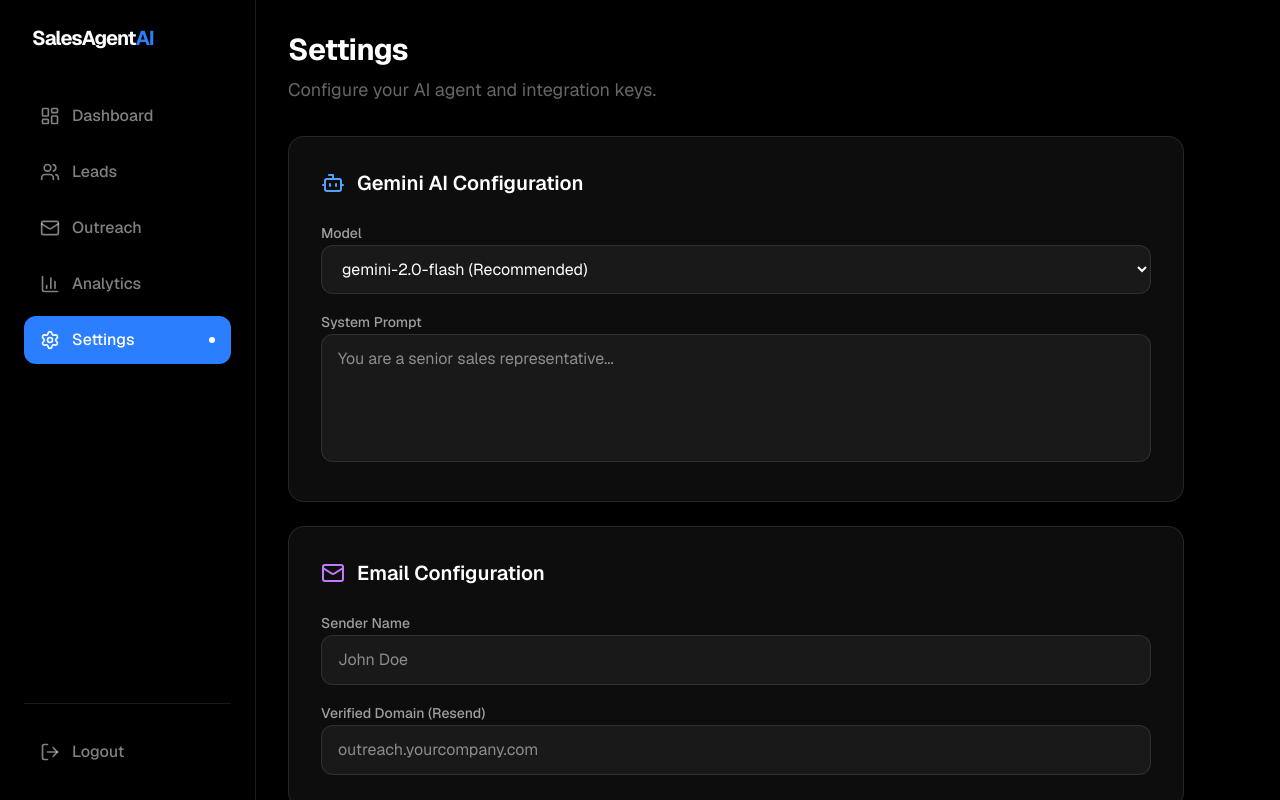
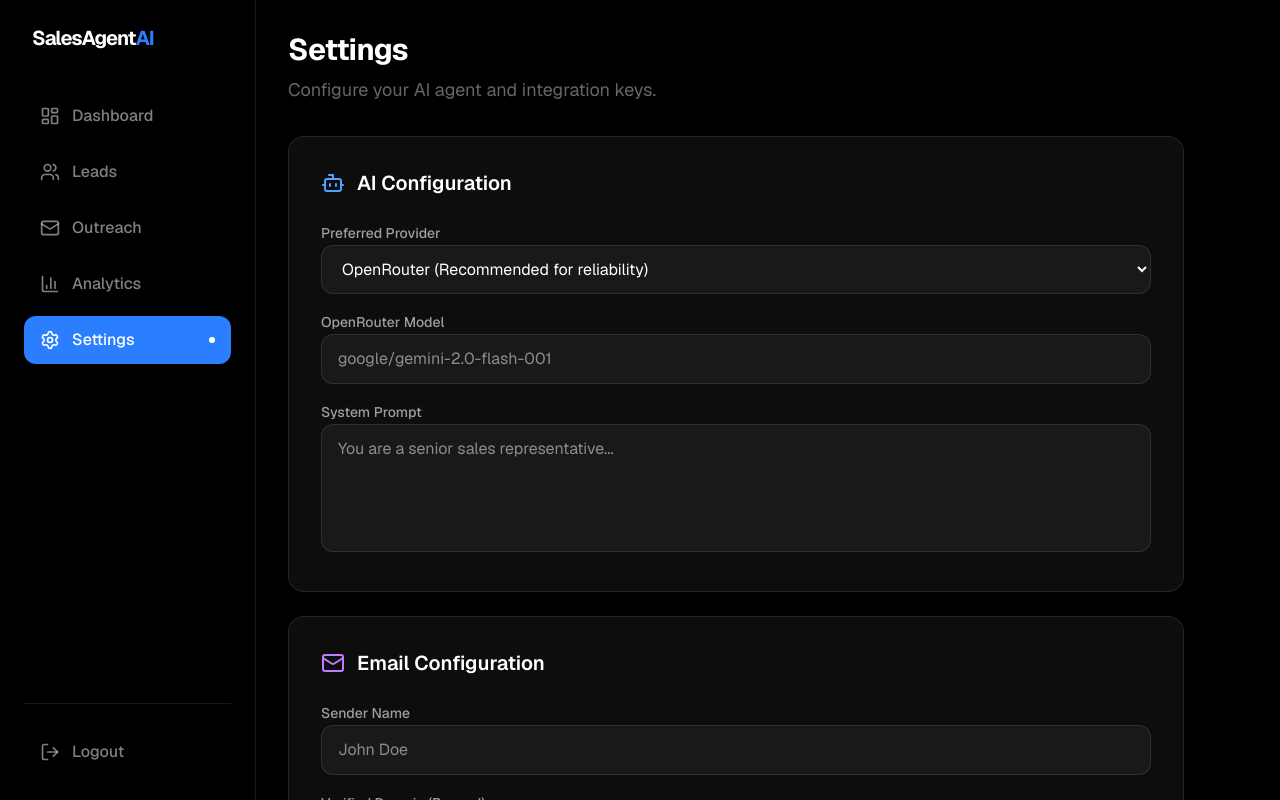
Before and after one commit to Xerox563/ClosrAI, a Next.js app in the folder frontend/: page /dashboard/settings in a window 1280 px wide. Shown: the top 800 px of the page. Built offline with nearby package versions, Linux system fonts and the light colour scheme; no server answers.

Commit message:
[ADD] code for openrouter settings UI

```diff
--- a/frontend/src/app/dashboard/settings/page.tsx
+++ b/frontend/src/app/dashboard/settings/page.tsx
@@ -19,15 +19,23 @@ export default function SettingsPage() {
         >
           <div className="flex items-center gap-3 text-blue-400">
             <Bot size={24} />
-            <h2 className="text-xl font-semibold text-white">Gemini AI Configuration</h2>
+            <h2 className="text-xl font-semibold text-white">AI Configuration</h2>
           </div>
           <div className="grid gap-4">
             <div className="space-y-2">
-              <label className="text-sm font-medium text-white/60">Model</label>
+              <label className="text-sm font-medium text-white/60">Preferred Provider</label>
               <select className="w-full bg-white/5 border border-white/10 rounded-xl px-4 py-3 outline-none focus:border-blue-500 transition-colors">
-                <option>gemini-2.0-flash (Recommended)</option>
-                <option>gemini-1.5-pro</option>
+                <option>OpenRouter (Recommended for reliability)</option>
+                <option>Google Gemini (Direct)</option>
               </select>
+            </div>
+            <div className="space-y-2">
+              <label className="text-sm font-medium text-white/60">OpenRouter Model</label>
+              <input
+                type="text"
+                className="w-full bg-white/5 border border-white/10 rounded-xl px-4 py-3 outline-none focus:border-blue-500 transition-colors"
+                placeholder="google/gemini-2.0-flash-001"
+              />
             </div>
             <div className="space-y-2">
               <label className="text-sm font-medium text-white/60">System Prompt</label>
```
